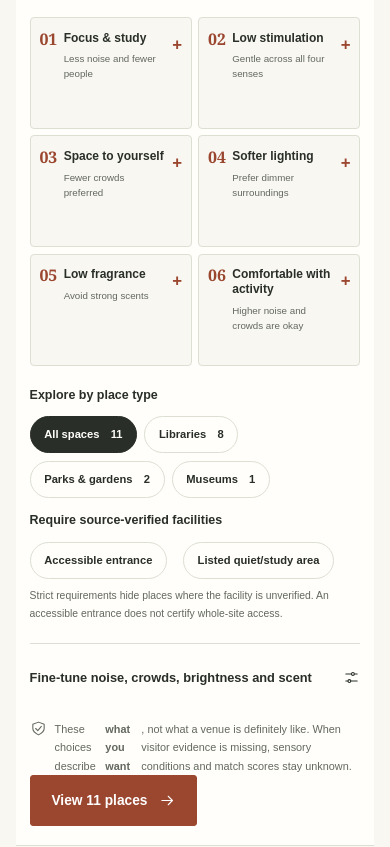
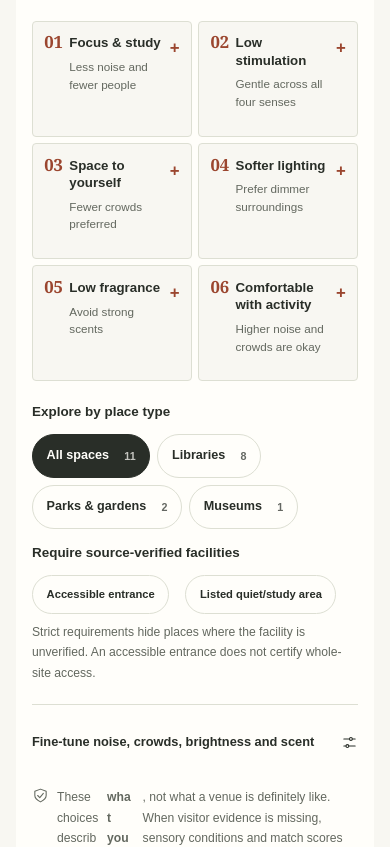
Before and after one commit to cx-57/QuietSpace, a Next.js app: page / in a window 390 px wide. Shown: the part 1640-2487 px from the top of the page. Built offline with nearby package versions, Linux system fonts and the light colour scheme.

Commit message:
Improve mobile type readability, focus visibility and tap targets

```diff
--- a/src/app/globals.css
+++ b/src/app/globals.css
@@ -322,3 +322,24 @@ a,p,h1,h2,h3,dd { overflow-wrap:anywhere; }
 .choice-evidence-notice strong { font-weight:700; }
 @media(max-width:900px) { .intent-grid { grid-template-columns:repeat(2,minmax(0,1fr)); } .choice-details { grid-template-columns:1fr; gap:.8rem; } }
 @media(max-width:550px) { .discovery-choices { padding:1.2rem .85rem; } .choices-heading { display:block; } .choices-heading > p { margin-top:.7rem; } .intent-grid { gap:.4rem; } .intent-option { min-height:112px; padding:.8rem .55rem; gap:.4rem; } .intent-copy strong { font-size:.75rem; } .intent-copy small { font-size:.61rem; } .intent-index { font-size:1rem; } .fine-tune .field-grid { grid-template-columns:1fr; } }
+
+/* Final usability and mobile tap-target polish */
+#results-heading { scroll-margin-top: 1.5rem; }
+.choice-count { display:inline-flex; font-variant-numeric:tabular-nums; margin-left:.25rem; opacity:.72; font-size:.85em; }
+.choice-view-results { display:flex; width:100%; justify-content:space-between; margin-top:1rem; min-height:48px; padding:.8rem 1rem; background:var(--ink); border-color:var(--ink); color:var(--surface); font-size:.8rem; }
+.choice-view-results:hover { background:#454b40; color:white; }
+.intent-option:focus-visible,.choice-pill:focus-visible,.choice-view-results:focus-visible,.fine-tune summary:focus-visible { outline:3px solid var(--focus); outline-offset:3px; }
+.choice-pill { min-height:44px; }
+.fine-tune summary { min-height:48px; }
+@media (max-width:550px) {
+  .discovery-choices { padding:1.3rem 1rem; }
+  .intent-option { min-height:116px; padding:.8rem .7rem; }
+  .intent-copy strong { font-size:.83rem; line-height:1.3; }
+  .intent-copy small { font-size:.73rem; line-height:1.5; }
+  .intent-index { font-size:1.05rem; }
+  .choices-heading > p { font-size:.82rem; }
+  .category-choices legend,.verified-choices legend { font-size:.84rem; }
+  .choice-pill { font-size:.79rem; padding:.55rem .85rem; }
+  .choice-evidence-notice,.verified-choices .small { font-size:.76rem; }
+  .choice-view-results { font-size:.84rem; }
+}
```
